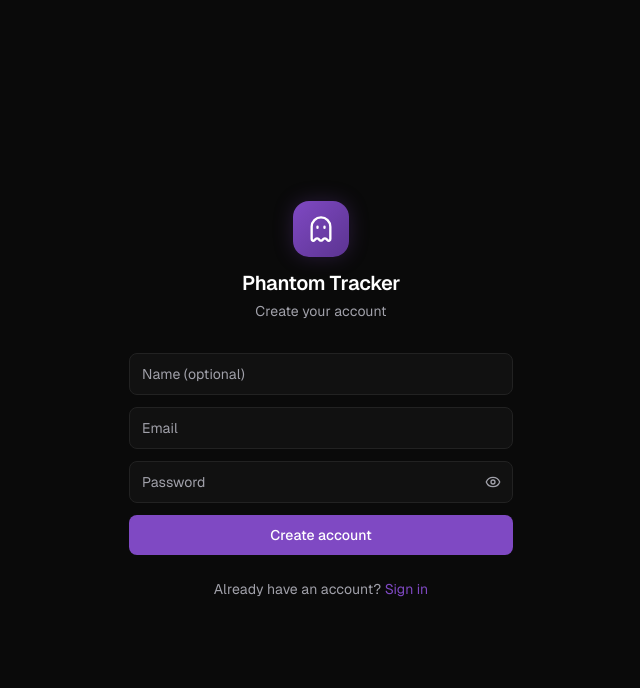
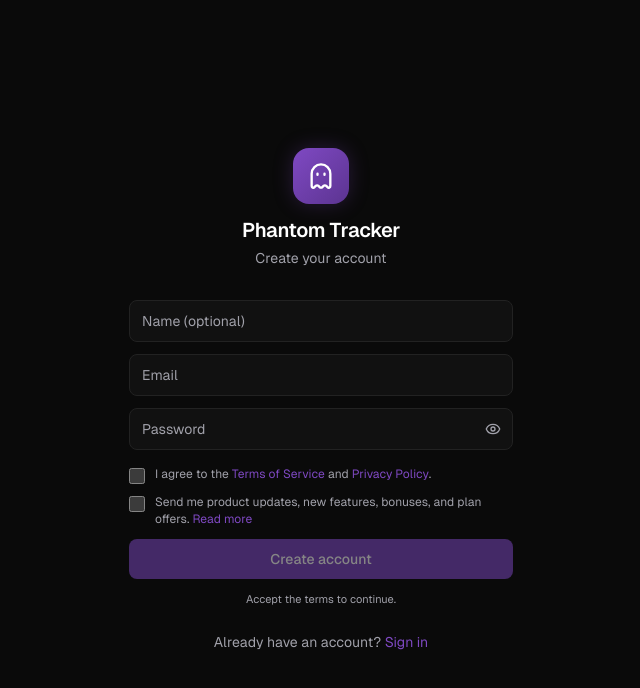
Before and after one commit to BenjaminGolya/phantom-tracker, a Next.js app: page /signup in a window 1280 px wide. Shown: the top 688 px of the page, without its empty margins (319-959 px from the left). Built offline with nearby package versions, Linux system fonts and the light colour scheme.

Commit message:
Signup: required terms checkbox + optional newsletter opt-in, read-more modal, stored in DB

```diff
--- a/app/(auth)/signup/page.tsx
+++ b/app/(auth)/signup/page.tsx
@@ -3,8 +3,58 @@
 import { useState } from "react";
 import { useRouter } from "next/navigation";
 import Link from "next/link";
-import { Eye, EyeOff, Loader2, Ghost } from "lucide-react";
-import { motion } from "framer-motion";
+import { Eye, EyeOff, Loader2, Ghost, X } from "lucide-react";
+import { motion, AnimatePresence } from "framer-motion";
+
+type PolicyKey = "terms" | "privacy" | "newsletter";
+
+const POLICIES: Record<PolicyKey, { title: string; body: React.ReactNode }> = {
+  terms: {
+    title: "Terms of Service",
+    body: (
+      <>
+        <p>By creating an account you agree to use Phantom Tracker responsibly. In short:</p>
+        <ul>
+          <li>The app is provided <strong>as-is</strong>, for personal habit tracking.</li>
+          <li>You&apos;re responsible for your account, your password, and the data you add.</li>
+          <li>Don&apos;t misuse the service — no illegal, abusive, or automated/bulk misuse.</li>
+          <li>We may add, change, or remove features over time.</li>
+          <li>We aim for high uptime but can&apos;t guarantee the service is always available.</li>
+        </ul>
+        <p>If you don&apos;t agree with these terms, please don&apos;t create an account.</p>
+      </>
+    ),
+  },
+  privacy: {
+    title: "Privacy Policy",
+    body: (
+      <>
+        <p>We only collect what we need to run your account:</p>
+        <ul>
+          <li><strong>Account:</strong> your email, optional name, and optional profile picture.</li>
+          <li><strong>Your data:</strong> the habits and check-ins you create.</li>
+          <li><strong>Email:</strong> used for verification, a welcome message, and — only if you opt in — product updates.</li>
+          <li><strong>Notifications:</strong> if you enable reminders, we store a push subscription to deliver them.</li>
+        </ul>
+        <p>We <strong>never sell your data</strong>. You can delete your account and data at any time from Settings.</p>
+      </>
+    ),
+  },
+  newsletter: {
+    title: "Updates & Offers",
+    body: (
+      <>
+        <p>Opt in to occasionally hear from us about:</p>
+        <ul>
+          <li>✨ New features and improvements</li>
+          <li>🎁 Bonuses, tips, and habit-building ideas</li>
+          <li>🚀 Upcoming plans, upgrades, and special offers</li>
+        </ul>
+        <p>It&apos;s completely optional, low-volume, and you can <strong>unsubscribe anytime</strong>. You&apos;ll still get essential account emails (like verification) either way.</p>
+      </>
+    ),
+  },
+};
 
 export default function SignupPage() {
   const router = useRouter();
@@ -12,18 +62,22 @@ export default function SignupPage() {
   const [email, setEmail] = useState("");
   const [password, setPassword] = useState("");
   const [showPass, setShowPass] = useState(false);
+  const [acceptedTerms, setAcceptedTerms] = useState(false);
+  const [newsletterOptIn, setNewsletterOptIn] = useState(false);
+  const [policy, setPolicy] = useState<PolicyKey | null>(null);
   const [error, setError] = useState("");
   const [loading, setLoading] = useState(false);
 
   async function handleSubmit(e: React.FormEvent) {
     e.preventDefault();
+    if (!acceptedTerms) return;
     setLoading(true);
     setError("");
 
     const res = await fetch("/api/auth/register", {
       method: "POST",
       headers: { "Content-Type": "application/json" },
-      body: JSON.stringify({ name, email, password }),
+      body: JSON.stringify({ name, email, password, acceptedTerms, newsletterOptIn }),
     });
 
     if (!res.ok) {
@@ -33,7 +87,6 @@ export default function SignupPage() {
       return;
     }
 
-    // Redirect to verify page — pass password so it can auto-login after verification
     const params = new URLSearchParams({ email, password });
     router.push(`/verify?${params.toString()}`);
   }
@@ -93,16 +146,57 @@ export default function SignupPage() {
             </button>
           </div>
 
+          {/* Consent checkboxes */}
+          <div className="space-y-2.5 pt-1">
+            <label className="flex items-start gap-2.5 cursor-pointer">
+              <input
+                type="checkbox"
+                checked={acceptedTerms}
+                onChange={(e) => setAcceptedTerms(e.target.checked)}
+                className="mt-0.5 h-4 w-4 rounded accent-primary cursor-pointer shrink-0"
+              />
+              <span className="text-xs text-muted leading-snug">
+                I agree to the{" "}
+                <button type="button" onClick={() => setPolicy("terms")} className="text-primary hover:underline">
+                  Terms of Service
+                </button>{" "}
+                and{" "}
+                <button type="button" onClick={() => setPolicy("privacy")} className="text-primary hover:underline">
+                  Privacy Policy
+                </button>
+                .
+              </span>
+            </label>
+
+            <label className="flex items-start gap-2.5 cursor-pointer">
+              <input
+                type="checkbox"
+                checked={newsletterOptIn}
+                onChange={(e) => setNewsletterOptIn(e.target.checked)}
+                className="mt-0.5 h-4 w-4 rounded accent-primary cursor-pointer shrink-0"
+              />
+              <span className="text-xs text-muted leading-snug">
+                Send me product updates, new features, bonuses, and plan offers.{" "}
+                <button type="button" onClick={() => setPolicy("newsletter")} className="text-primary hover:underline">
+                  Read more
+                </button>
+              </span>
+            </label>
+          </div>
+
           {error && <p className="text-red-400 text-sm">{error}</p>}
 
           <button
             type="submit"
-            disabled={loading}
+            disabled={loading || !acceptedTerms}
             className="w-full py-2.5 bg-primary hover:bg-primary-dim text-white text-sm font-medium rounded-lg transition-all hover:shadow-glow disabled:opacity-50 disabled:cursor-not-allowed flex items-center justify-center gap-2"
           >
             {loading && <Loader2 size={14} className="animate-spin" />}
             Create account
           </button>
+          {!acceptedTerms && (
+            <p className="text-[11px] text-muted text-center">Accept the terms to continue.</p>
+          )}
         </form>
 
         <p className="text-center text-sm text-muted mt-6">
@@ -112,6 +206,45 @@ export default function SignupPage() {
           </Link>
         </p>
       </motion.div>
+
+      {/* Read-more modal */}
+      <AnimatePresence>
+        {policy && (
+          <div className="fixed inset-0 z-[70] flex items-center justify-center p-4">
+            <motion.div
+              initial={{ opacity: 0 }}
+              animate={{ opacity: 1 }}
+              exit={{ opacity: 0 }}
+              className="fixed inset-0 bg-black/70 backdrop-blur-md"
+              onClick={() => setPolicy(null)}
+            />
+            <motion.div
+              initial={{ opacity: 0, scale: 0.96, y: 8 }}
+              animate={{ opacity: 1, scale: 1, y: 0 }}
+              exit={{ opacity: 0, scale: 0.96 }}
+              className="relative w-full max-w-md bg-surface border border-border rounded-2xl shadow-2xl z-10 max-h-[85dvh] flex flex-col overflow-hidden"
+            >
+              <div className="flex items-center justify-between px-5 py-4 border-b border-border shrink-0">
+                <h2 className="font-semibold text-sm">{POLICIES[policy].title}</h2>
+                <button onClick={() => setPolicy(null)} className="text-muted hover:text-white transition-colors">
+                  <X size={16} />
+                </button>
+              </div>
+              <div className="overflow-y-auto px-5 py-4 text-sm text-muted leading-relaxed space-y-3 [&_ul]:list-disc [&_ul]:pl-5 [&_ul]:space-y-1 [&_strong]:text-white">
+                {POLICIES[policy].body}
+              </div>
+              <div className="px-5 py-3 border-t border-border shrink-0">
+                <button
+                  onClick={() => setPolicy(null)}
+                  className="w-full py-2.5 bg-surface-2 hover:bg-border text-white text-sm font-medium rounded-lg transition-colors"
+                >
+                  Got it
+                </button>
+              </div>
+            </motion.div>
+          </div>
+        )}
+      </AnimatePresence>
     </div>
   );
 }
--- a/app/api/auth/register/route.ts
+++ b/app/api/auth/register/route.ts
@@ -8,10 +8,17 @@ function generateCode(): string {
 }
 
 export async function POST(req: NextRequest) {
-  const { email, password, name } = await req.json();
+  const { email, password, name, acceptedTerms, newsletterOptIn } = await req.json();
 
   if (!email || !password) {
     return NextResponse.json({ error: "Missing fields" }, { status: 400 });
+  }
+
+  if (!acceptedTerms) {
+    return NextResponse.json(
+      { error: "You must accept the Terms of Service and Privacy Policy." },
+      { status: 400 }
+    );
   }
 
   const existing = await prisma.user.findUnique({ where: { email } });
@@ -31,6 +38,9 @@ export async function POST(req: NextRequest) {
       data: {
         password: hashed,
         name: name ?? existing.name,
+        acceptedTerms: true,
+        acceptedTermsAt: new Date(),
+        newsletterOptIn: !!newsletterOptIn,
         verificationCode: code,
         verificationExpires: expires,
       },
@@ -41,6 +51,9 @@ export async function POST(req: NextRequest) {
         email,
         password: hashed,
         name,
+        acceptedTerms: true,
+        acceptedTermsAt: new Date(),
+        newsletterOptIn: !!newsletterOptIn,
         verificationCode: code,
         verificationExpires: expires,
       },
```
Also changed, not shown: 1 other file (tests, documents, lock files or other folders).
